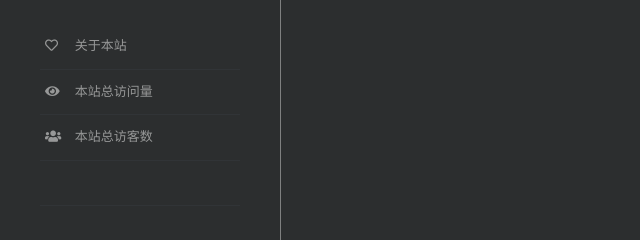
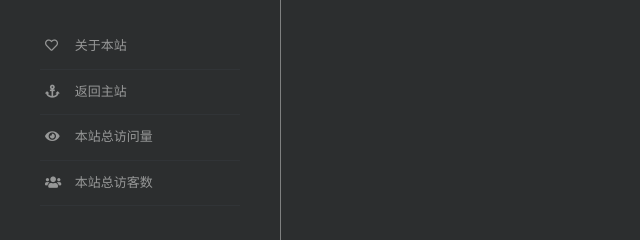
Before and after one commit to xu-ux/website, a plain HTML site: page archives/2021/09/index.html in a window 1280 px wide. Shown: the part 345-585 px from the top of the page, 0-640 px from the left. Drawn offline with nearby package versions, Linux system fonts and the light colour scheme; some packages are replaced by stand-ins of ours; a script that the page names is missing.

Commit message:
deploy: xu-ux/website.source@e8233d72488d51e2749d4ee87d8bac11fa6c71e8

```diff
--- a/archives/2021/09/index.html
+++ b/archives/2021/09/index.html
@@ -294,6 +294,12 @@
         </a>
       </li>
 
+        <li>
+          <a target="_blank" rel="noopener" href="https://xu.vercel.app/">
+            <i class='fas fa-anchor'></i>
+            <span class="tooltip-blue">返回主站</span>
+          </a>
+        </li>
 
       <li>
         <a href="javascript:void(0)">
```
Also changed, not shown: archives/2021/index.html (+6 -0 lines), archives/index.html (+6 -0 lines), index.html (+6 -0 lines), 2 other files.
